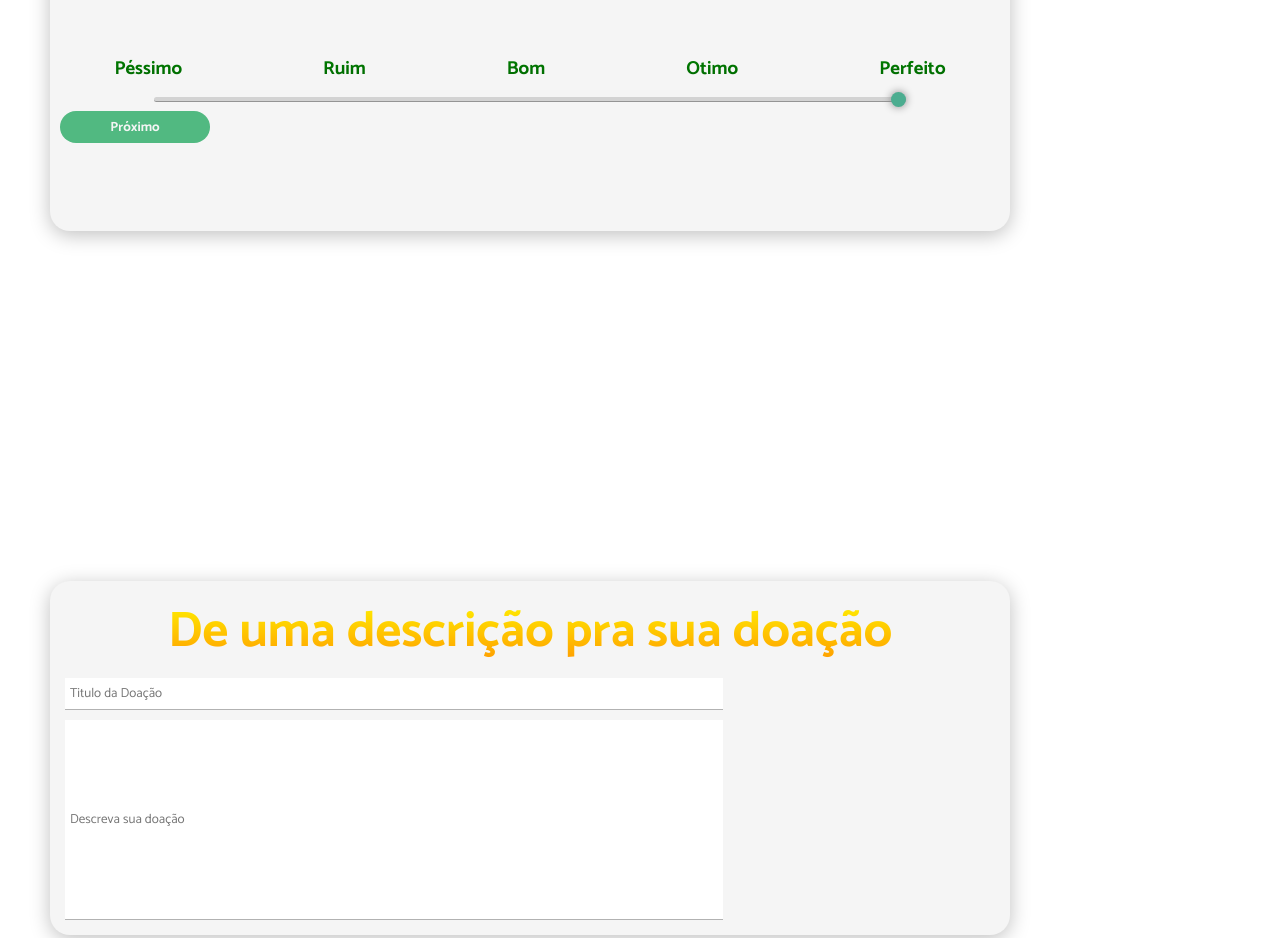
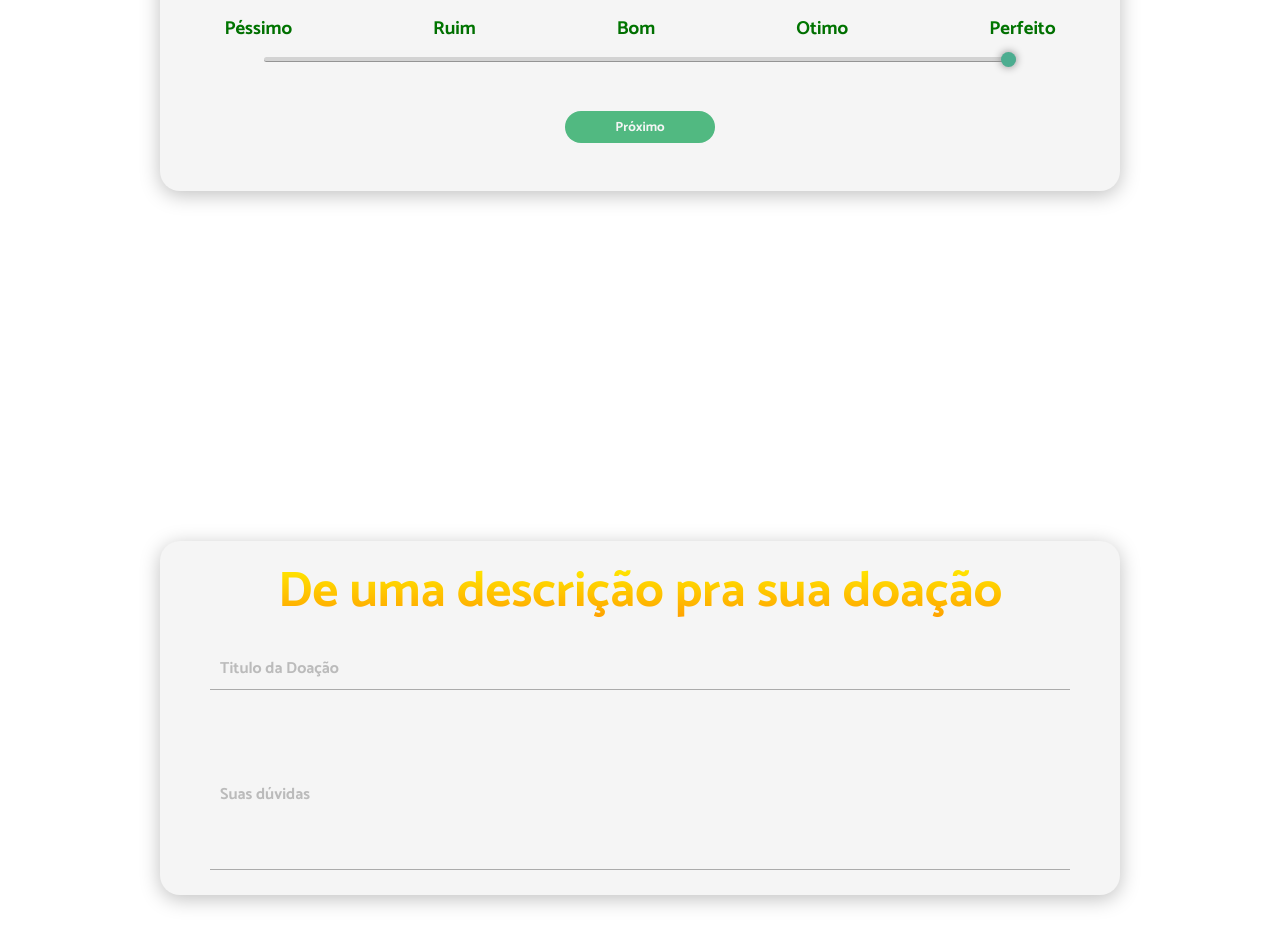
Before and after one commit to italoitalo/ree, a React (Create React App) app: page /doe in a window 1280 px wide. Shown: the part 974-1912 px from the top of the page. Built offline with nearby package versions, Linux system fonts and the light colour scheme.

Commit message:
atualização de campos
campos de input com novas animações

```diff
--- a/src/components/Contato.js
+++ b/src/components/Contato.js
@@ -23,27 +23,25 @@ export default function Contato(){
         </Container>
     )
 }
+
+
 const Container = styled.section`
     display:flex;
     flex-flow:column wrap;
     flex: 0 1 100%;
     height:auto;
+`
 
-
-
-`;
 const Content = styled.section`
     display:flex;
     flex-flow:column wrap;
-
-
-`;
+    background: whitesmoke;
+`
 
 const H1 = styled.h1`
     display:flex;
     align-self:center;
     margin:30px;
-
 
     font-family: Catamaran;
     font-style: normal;
@@ -55,8 +53,8 @@ const H1 = styled.h1`
     background: -webkit-linear-gradient(yellow,darkorange);
     -webkit-background-clip: text;
     -webkit-text-fill-color: transparent;
+`
 
-`;
 const DivMain = styled.section`
      background-image:url(${papeldeParede});
      flex: 0 1 100%;
@@ -66,17 +64,16 @@ const DivMain = styled.section`
      flex-flow: row wrap;
      justify-content:center;
      border-top: 12px solid #51B981;
-
 `
 
 const DivForm = styled.div`
     display:flex;
     flex-flow: column wrap;
     flex: 0 1 40%;
-    background: #FFFFFF;
+    background: whitesmoke;
     box-shadow: 0px 4px 20px rgba(0, 0, 0, 0.25);
+`
 
-`;
 const H1Form = styled.h1`
     margin-top:30px;
     align-self:center;
@@ -85,46 +82,68 @@ const H1Form = styled.h1`
     font-style: normal;
     font-weight: bold;
     font-size: 20px;
-    line-height: 21px;
     text-align: center;
 
-color: #51B981;
-`;
+    color: #51B981;
+`
+
 const Inputs = styled.div`
     display:flex;
     flex-flow: column wrap;
+`
 
-
-
-`;
 const Input = styled.input`
     display:flex;
     justify-content:stretch;
-    margin:40px;
+    margin:15px 40px 15px 40px;
+    padding:10px;
     flex-flow: row wrap;
 
+    background: whitesmoke;
     font-family: Catamaran;
     font-style: normal;
     font-weight: bold;
-    font-size: 16.1015px;
+    font-size: 16px;
     line-height: 21px;
+
+    &:hover{
+        background:white;
+        transition:0.3s;
+    }
+    &:focus{
+        background:white;
+        transition:0.3s;
+        border-radius:30px;
+    }
 
     ::-webkit-input-placeholder{
         color: #BBBBBB;
         font-weight: bold;
     }
-`;
+`
+
 const TextareaContat = styled.textarea`
     margin:10px;
     border:none;
     font-weight: bold;
     color:#51B981;
-    margin:20px;
-    font-size: 16.1015px;
+    background:whitesmoke;
+    margin:15px 40px 15px 40px;
+    padding: 10px;
+    font-size: 16px;
     border-bottom: 1px solid rgba(0, 0, 0, 0.3);
 
+    &:hover{
+        background:white;
+        transition:0.3s;
+    }
+    &:focus{
+        background:white;
+        transition:0.3s;
+        border-radius:30px;
+    }
     ::-webkit-input-placeholder{
         color: #BBBBBB;
         font-weight: bold;
     }
-`;
+`
--- a/src/components/Doacoes/Card.js
+++ b/src/components/Doacoes/Card.js
@@ -10,11 +10,11 @@ import notebook from './../../img/PaginaDoacoes/open-laptop-computer.svg'
 export default function Card(){
     return(
         <>
+        <Div>
             <CardSection>
 
+            <H2>Oque quer doar?</H2>
 
-            <H2>Oque quer doar?</H2>
-                <Div>
                     <Ul>
                         <Li>
                             <Button><ImgIcon src={phone}/> <h1>Celulares</h1></Button>
@@ -32,29 +32,32 @@ export default function Card(){
                             <Button><ImgIcon src={keyboard}/><h1>Celulares</h1></Button>
                         </Li>
                     </Ul>
+                    <Div>
+                        <Scroll/>
                     </Div>
-                <Scroll/>
             </CardSection>
+        </Div>
         </>
         )
     }
+
+const Div = styled.div`
+    display: flex;
+    justify-content: center;
+`
+
 const ImgIcon = styled.img`
     height:60px;
-`
-
-const Div = styled.div`
-display:flex;
-justify-content:center;
 `
 
 const Ul = styled.ul`
     display:flex;
     margin:10px;
+    justify-content:center;
 `
 
 const Li = styled.li`
     margin:20px;
-
 `
 const Button = styled.button`
     border-radius:20px;
@@ -81,5 +84,5 @@ const CardSection = styled.section`
 
     margin:50px;
     margin-top:-90px;
-    margin-bottom: 300px;
+    margin-bottom: 220px;
     `
--- a/src/components/Doacoes/Card2.js
+++ b/src/components/Doacoes/Card2.js
@@ -5,22 +5,33 @@ import Scroll from './ScrollButton'
 export default function Card(){
     return(
         <>
+            <Div2>
             <CardSection>
                 <H2>Qual o estado do seu item?</H2>
-                <Div>
+                <Rank>
                 <H3>Péssimo</H3>
                 <H3>Ruim</H3>
                 <H3>Bom</H3>
                 <H3>Otimo</H3>
                 <H3>Perfeito</H3>
-                </Div>
+                </Rank>
                 <Slide type="range" min="1" max="5"/>
-
+                <Div2>
                 <Scroll/>
+                </Div2>
             </CardSection>
+            </Div2>
         </>
         )
     }
+
+
+const Div2 = styled.div `
+    display: flex;
+    justify-content: center;
+    margin-top:40px;
+`
+
 const Slide = styled.input`
     -webkit-appearance: none;
     width: 80%;
@@ -49,7 +60,7 @@ const Slide = styled.input`
 
   }
 `
-const Div = styled.div`
+const Rank = styled.div`
 display: flex;
 justify-content: center;
 margin-top:30px;
@@ -65,7 +76,6 @@ const H3 = styled.h3`
 `
 
 const H2 = styled.h2`
-
     font-size: 50px;
     background: -webkit-linear-gradient(yellow,darkorange);
     -webkit-background-clip: text;
--- a/src/components/Doacoes/Card3.js
+++ b/src/components/Doacoes/Card3.js
@@ -5,31 +5,75 @@ import Scroll from './ScrollButton'
 export default function Card(){
     return(
         <>
+        <Div>
             <CardSection>
                 <H2>De uma descrição pra sua doação</H2>
-                <Div>
+
                 <Titulo type='text-area' placeholder ='Titulo da Doação'/>
-                <Textarea type='text-area' placeholder='Descreva sua doação'/>
-                </Div>
+                <Textarea name="Suas dúvidas" id="textarea" cols="30" rows="10" placeholder="Suas dúvidas"></Textarea>
            </CardSection>
+        </Div>
         </>
         )
     }
+
 const Div = styled.div`
-justify-content:center;
-
+    display: flex;
+    justify-content: center;
 `
 
 const Titulo = styled.input`
-width:70%;
-padding:5px;
-margin: 5px;
+    display:flex;
+    margin:15px 40px 15px 40px;
+    padding:10px;
+    background: whitesmoke;
+
+
+    font-family: Catamaran;
+    font-weight: bold;
+    font-size: 16px;
+
+    &:hover{
+        background:white;
+        transition:0.3s;
+    }
+    &:focus{
+        background:white;
+        transition:0.3s;
+        border-radius:30px;
+    }
+
+::-webkit-input-placeholder{
+    color: #BBBBBB;
+    font-weight: bold;
+}
 `
 const Textarea = styled.input`
-height:200px;
-width:70%;
-padding:5px;
-margin: 5px;
+    min-height:150px;
+    margin:10px;
+    padding: 10px;
+    background: whitesmoke;
+
+    font-weight: bold;
+    color:#51B981;
+    margin:15px 40px 15px 40px;
+    font-size: 16px;
+    border-bottom: 1px solid rgba(0, 0, 0, 0.3);
+
+    &:hover{
+        background:white;
+        transition:0.3s;
+    }
+    &:focus{
+        background:white;
+        transition:0.3s;
+        border-radius:30px;
+    }
+
+    ::-webkit-input-placeholder{
+        color: #BBBBBB;
+        font-weight: bold;
+    }
 `
 
 const H2 = styled.h2`
--- a/src/components/Doacoes/ScrollButton.js
+++ b/src/components/Doacoes/ScrollButton.js
@@ -25,6 +25,6 @@ const Button = styled.button`
     font-weight:bolder;
 
     &:hover{
-        background-color: green;
+        background-color: #289C72;
     }
 `
--- a/src/components/FormCadastro.js
+++ b/src/components/FormCadastro.js
@@ -62,27 +62,22 @@ export default function form() {
         <ImgF src={ImgFundo} weight="" height="" alt=""/>
         </Containner>
    )
-
 }
 
 const Containner = styled.section`
     background: #51B981;
     display:flex;
-
 `;
 
 const ImgF = styled.img`
-max-height:628px;
-@media(min-width: 768px) {
-    max-height:900px;
-    max-width:700px;
-
-  }
+    height:800px;
+    @media(min-width: 360) {
+        max-height:900px;
+        }
 `;
 
 const View = styled.section`
     background: #51B981;
-
     display:flex;
     align-items:center;
     justify-content:center;
@@ -92,11 +87,8 @@ const View = styled.section`
 
     @media(min-width: 768px) {
         min-height: 85vh;
-
   }
-
 `;
-
 
 const SectionForm = styled.section`
     background-color: #F2F2F2;
@@ -130,7 +122,6 @@ const Form = styled.form`
     color: #828282;
 `;
 
-
 const Img = styled.img`
 `;
 
@@ -153,18 +144,25 @@ const Pform =styled.p`
 
 const Input = styled.input`
     background-color:#F2F2F2;
-   /*  border-radius: 0 50px 50px 0; */
     display:block;
-    min-width:18rem;
+    min-width:15rem;
     display:flex;
     flex-direction:column;
 
-    color:black;
     font-weight:bold;
     padding-left:10px;
     color:#51B981;
 
-
+    &:hover{
+        background:white;
+        transition:0.3s;
+    }
+    &:focus{
+        background:white;
+        transition:0.3s;
+        border-top-right-radius:30px;
+        border-bottom-right-radius:30px;
+    }
 `;
 
 const Button = styled.button`
@@ -178,8 +176,7 @@ const Button = styled.button`
 
     font-weight:bold;
     font-size:17px;
-    color: black;
-
+    color: white;
 
     &:hover {
     transition-duration:1s;
--- a/src/components/Rotas/Cabecalho.js
+++ b/src/components/Rotas/Cabecalho.js
@@ -44,7 +44,7 @@ const Button = styled.div`
     font-size: 14px;
 
     &:hover{
-        background-color:green;
+        background-color: #289C72;
     }
 `
 
```
Lines whose indentation alone changed are shown as unchanged.
